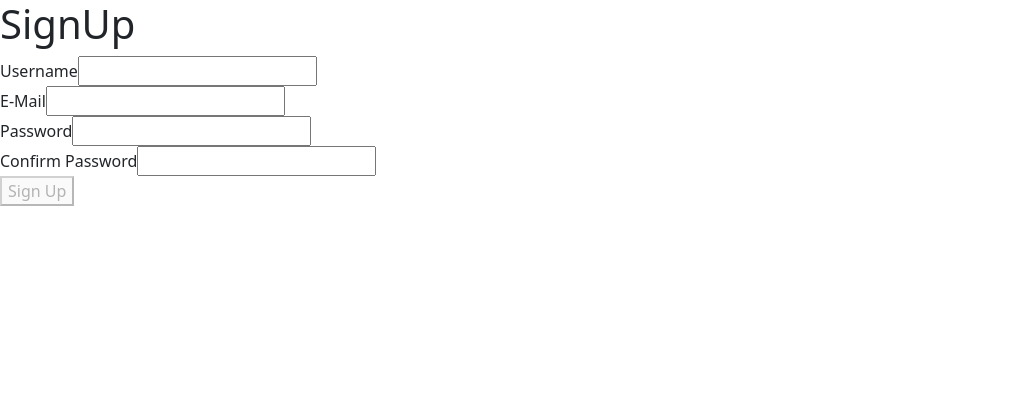
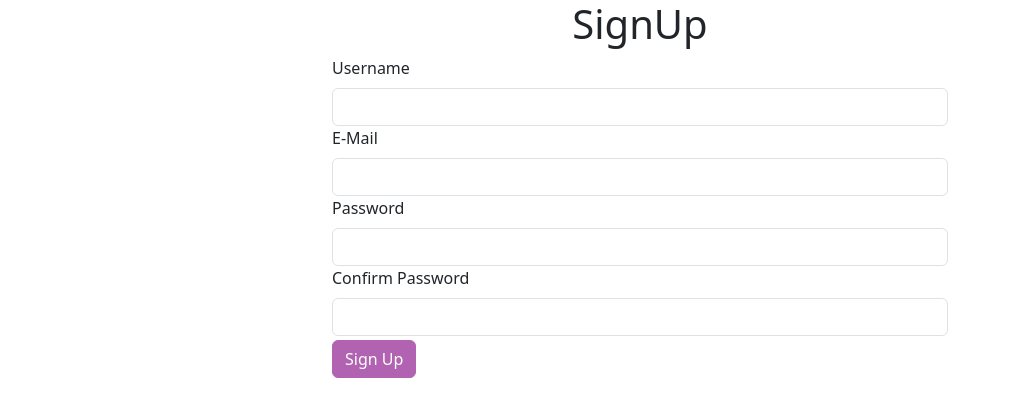
Before and after one commit to obifemi/SpringReact, a React (Vite) app in the folder frontend/: page / in a window 1280 px wide. Shown: the top 416 px of the page, without its empty margins (0-1011 px from the left). Built offline with nearby package versions, Linux system fonts and the light colour scheme.

Commit message:
new State

```diff
--- a/frontend/src/pages/SignUp/index.jsx
+++ b/frontend/src/pages/SignUp/index.jsx
@@ -10,64 +10,61 @@ const SignUp = () => {
     const [confirmPassword, setConfirmPassword] = useState('');
     const [username, setUsername] = useState('');
     const [email, setEmail] = useState('');
-
-    // const button = document.getElementById('button')
-    // button.setAttribute('disabled', '')
-
-    const passwordCheckHandler = (event) => {
-        console.log(event.target.value);
+    const [apiProcess, setApiProcess] = useState(false);
 
 
 
-
-        if(password === confirmPassword){
-            console.log('passwords match');
-            document.getElementById('button').removeAttribute('disabled', '');
-        }
-        else{
-            console.log('passwords do not match');
-            document.getElementById('button').setAttribute('disabled', '');
-        }
-    }
-
     const onSubmit = (e) => {
+        setApiProcess(true);
         e.preventDefault();
         axios.post('/api/v1/user', {
             username, email, password
-        })
+        }).then((res) => {
+            console.log(res);
+            setApiProcess(false);
+        }).catch((err) => {
+            console.log(err);
+            setApiProcess(true);
+        });
     }
 
 
 
 
     return (
+        <div className='container offset-lg-3 col-lg-6'>
+
             <form onSubmit={onSubmit}>
-            <h1>SignUp</h1>
+
+                <h1 className='text-center'>SignUp</h1>
+
                 <div>
-            <label htmlFor="username" >Username</label>
-            <input onChange={(e) => setUsername(e.target.value)}   id='username'/>
+                    <label className='form-label' htmlFor="username" >Username</label>
+                    <input className='form-control' onChange={(e) => setUsername(e.target.value)} id='username' />
                 </div>
 
                 <div>
-            <label htmlFor="email">E-Mail</label>
-            <input onChange={(e) => setEmail(e.target.value)}  id='email'/>
+                    <label className='form-label' htmlFor="email">E-Mail</label>
+                    <input className='form-control' onChange={(e) => setEmail(e.target.value)} id='email' />
                 </div>
 
                 <div>
-            <label htmlFor="password">Password</label>
-            <input onChange={(e) => setPassword(e.target.value)} id='password'/>
+                    <label className='form-label' htmlFor="password">Password</label>
+                    <input className='form-control' onChange={(e) => setPassword(e.target.value)} id='password' />
                 </div>
 
                 <div>
-            <label htmlFor="confirmPassword">Confirm Password</label>
-            <input onChange={(e) => setConfirmPassword(e.target.value)} id='confirmPassword'/>
+                    <label className='form-label' htmlFor="confirmPassword">Confirm Password</label>
+                    <input className='form-control' onChange={(e) => setConfirmPassword(e.target.value)} id='confirmPassword' />
                 </div>
 
-            <button onClick={onSubmit} disabled={!password || (password!==confirmPassword)} id='button'>Sign Up</button>
+                <button className='btn btn-primary mt-1' onClick={onSubmit} disabled={apiProcess || (!password || (password !== confirmPassword))} id='button'>Sign Up</button>
 
 
 
             </form>
+
+        </div>
     );
 };
 
```
Lines whose indentation alone changed are shown as unchanged.
